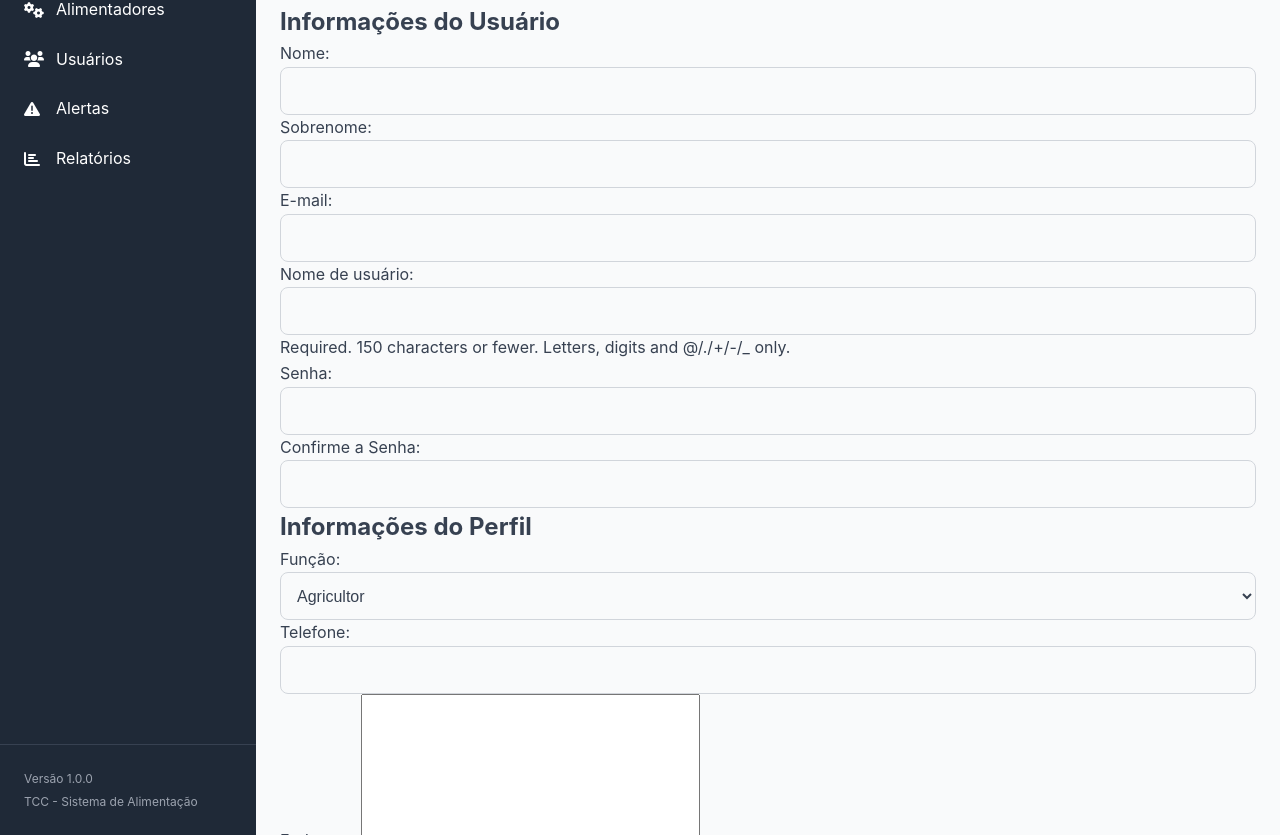
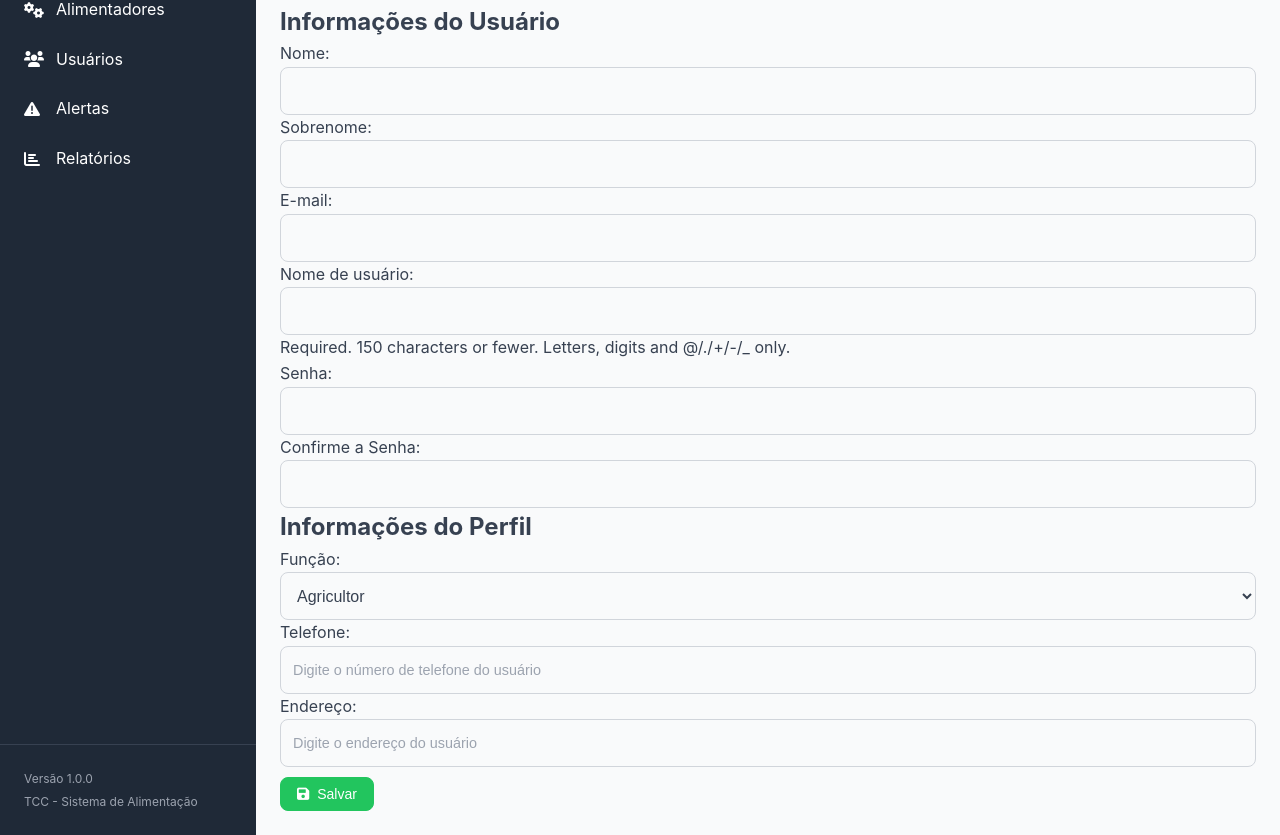
Before and after one commit to ErnestoSESB/Alimentador, a Django app: page /users/add/ in a window 1280 px wide. Shown: the part 196-1031 px from the top of the page. Run offline with Django 5.2, Linux system fonts and the light colour scheme; the visitor is signed in with stand-in values (Sample User, id 1); data that the repository does not hold is empty.

Commit message:
adicionando widgets no formulário de criar usuário

```diff
--- a/inteligente/forms.py
+++ b/inteligente/forms.py
@@ -62,13 +62,13 @@ class feederForm(forms.ModelForm):
         ]
         widgets = {
             "name": forms.TextInput(
-                attrs={"class": "form-control", "placeholder": "Nome do alimentador"}
+                attrs={"class": "form-control", "placeholder": "Digite o nome do alimentador"}
             ),
             "location": forms.TextInput(
-                attrs={"class": "form-control", "placeholder": "Localização"}
+                attrs={"class": "form-control", "placeholder": "Digite a localização do alimentador"}
             ),
             "owner": forms.TextInput(
-                attrs={"class": "form-control", "placeholder": "Nome do proprietário"}
+                attrs={"class": "form-control", "placeholder": "Digite o nome do proprietário"}
             ),
             "status": forms.Select(attrs={"class": "form-control"}),
             "food_level": forms.NumberInput(
@@ -102,10 +102,10 @@ class FarmerFeederForm(forms.ModelForm):
         ]
         widgets = {
             "name": forms.TextInput(
-                attrs={"class": "form-control", "placeholder": "Nome do alimentador"}
+                attrs={"class": "form-control", "placeholder": "Digite o nome do alimentador"}
             ),
             "location": forms.TextInput(
-                attrs={"class": "form-control", "placeholder": "Localização"}
+                attrs={"class": "form-control", "placeholder": "Digite a localização do alimentador"}
             ),
             "status": forms.Select(attrs={"class": "form-control"}),
             "food_level": forms.NumberInput(
@@ -137,7 +137,7 @@ class alertForm(forms.ModelForm):
                 attrs={
                     "class": "form-control",
                     "rows": 3,
-                    "placeholder": "Digite a descrição do alerta...",
+                    "placeholder": "Digite a descrição do alerta",
                 }
             ),
             "severity": forms.Select(attrs={"class": "form-control"}),
@@ -163,7 +163,7 @@ class FarmerAlertForm(forms.ModelForm):
                 attrs={
                     "class": "form-control",
                     "rows": 3,
-                    "placeholder": "Digite a descrição do alerta...",
+                    "placeholder": "Digite a descrição do alerta",
                 }
             ),
             "severity": forms.Select(attrs={"class": "form-control"}),
@@ -239,6 +239,17 @@ class UserProfileForm(forms.ModelForm):
             "phone": "Telefone",
             "address": "Endereço",
         }
+        widgets = {
+            "phone": forms.TextInput(
+                attrs={"class": "form-control", "placeholder": "Digite o número de telefone do usuário"}
+            ),
+            "address": forms.TextInput(
+                attrs={
+                    "class": "form-control",
+                    "placeholder": "Digite o endereço do usuário",
+                }
+            ),
+        }
 
 
 class FarmerProfileForm(forms.ModelForm):
@@ -260,7 +271,7 @@ class FarmerProfileForm(forms.ModelForm):
             "custom_executive_summary": forms.TextInput(
                 attrs={
                     "class": "form-control",
-                    "placeholder": "Digite seu resumo executivo personalizado...",
+                    "placeholder": "Digite seu resumo executivo personalizado",
                 }
             ),
         }
--- a/inteligente/templates/users/add.html
+++ b/inteligente/templates/users/add.html
@@ -35,10 +35,12 @@
             <div class="form-group">
                 {{ profile_form.as_p }}
             </div>
-            <button type="submit" class="btn btn-primary">
-                <i class="fas fa-save"></i>
-                Salvar
-            </button>
+            <div style="padding-top: 10px;">
+                <button type="submit" class="btn btn-primary">
+                    <i class="fas fa-save"></i>
+                    Salvar
+                </button>
+            </div>
         </form>
     </div>
 </div>
```
